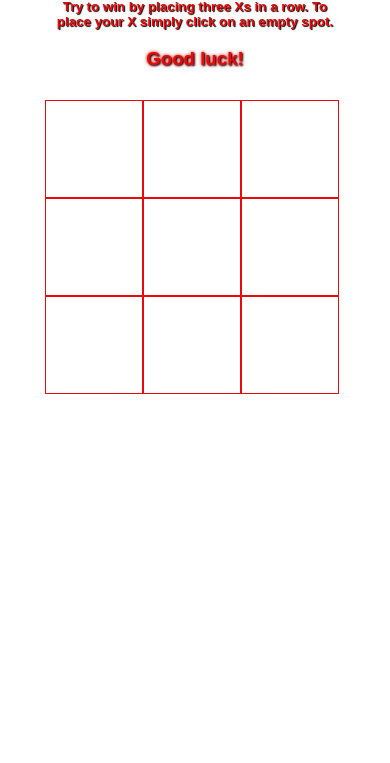
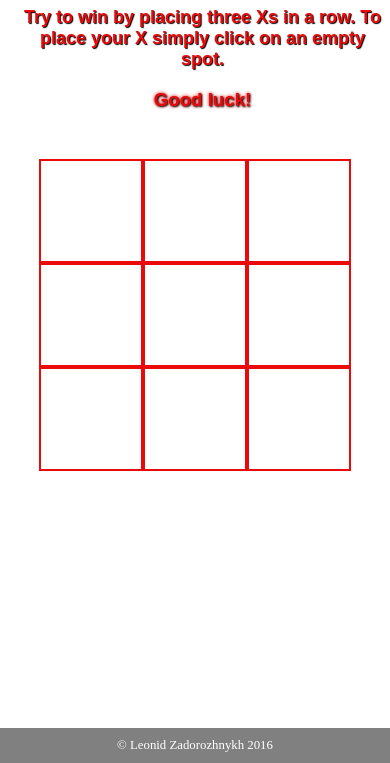
Before and after one commit to ProDoser/TicTacToe, a plain HTML site: page index.html in a window 390 px wide. Shown: the part 81-844 px from the top of the page. Drawn offline with Linux system fonts and the light colour scheme.

Commit message:
better responsiveness

```diff
--- a/index.html
+++ b/index.html
@@ -5,8 +5,9 @@
     <title>Tic-Tac-Toe</title>
     <link rel="stylesheet" type="text/css" href="tik-tak.css">
     <link rel="stylesheet" media="(max-width: 640px)" href="tic-tac-max-640px.css">
-    <link rel="stylesheet" media="(min-width: 640px)" href="tic-tac-min-640px.css">
+    <link rel="stylesheet" media="(min-width: 641px)" href="tic-tac-min-640px.css">
     <link rel="stylesheet" media="(max-height: 700px)" href="tic-tac-max-height-700px.css">
+    <link rel="stylesheet" media="(orientation: portrait)" href="portrait.css">
 </head>
 <body>
 <div class = "container">
@@ -15,6 +16,7 @@
         <p>Try to win by placing three Xs in a row. To place your X simply click on an empty spot.</p>
         <h3>Good luck!</h3>
     </div>
+    <div class="content">
         <div class="field">
             <div class="cell" id="0" onclick="move(0, 'player')"></div>
             <div class="cell" id="1" onclick="move(1, 'player')"></div>
@@ -28,6 +30,12 @@
         </div>
     </div>
 
+</div>
+
+<div id="footer">
+    &copy Leonid Zadorozhnykh 2016
+</div>
+
 <script src="tik_tak_game.js"></script>
 
 </body>
--- /dev/null
+++ b/portrait.css
@@ -0,0 +1,18 @@
+p{
+    font-size: large;
+}
+.description{
+    width: 100%;
+}
+.content{
+    width: 100%;
+}
+.field {
+    margin: 30px auto;
+    width: 80vw;
+    height: 80vw;
+
+}
+.cell {
+    border: 2px solid #EA0A0A;
+}
--- a/tic-tac-max-640px.css
+++ b/tic-tac-max-640px.css
@@ -1,18 +1,16 @@
-p{
-    font-size: smaller;
+.description{
+    width: 100%;
 }
-
+.content{
+    width: 100%;
+}
 .field {
-    margin: 30px auto;
-    width: 300px;
-    height: 300px;
+    margin: 20px auto;
+    width: 70vw;
+    height: 70vw;
 }
 .cell {
-    background-color: white;
     border: 1px solid #EA0A0A;
-    float: left;
-    width:32%;
-    height: 32%;
 }
 .cell:hover {
 
--- a/tic-tac-max-height-700px.css
+++ b/tic-tac-max-height-700px.css
@@ -1,18 +1,10 @@
-p{
-    font-size: smaller;
-}
-
 .field {
     margin: 10px auto;
-    width: 200px;
-    height: 200px;
+    width: 60vh;
+    height: 60vh;
 }
 .cell {
-    background-color: white;
     border: 1px solid #EA0A0A;
-    float: left;
-    width: 32%;
-    height: 32%;
 }
 .cell:hover {
 
--- a/tic-tac-min-640px.css
+++ b/tic-tac-min-640px.css
@@ -1,5 +1,13 @@
 .field {
-    margin: 50px auto;
-    width: 500px;
-    height: 500px;
+    width: 50vw;
+    height: 50vw;
+    max-width: 400px;
+    max-height: 400px;
 }
+.cell {
+    border: 2px solid #EA0A0A;
+}
+.cell:hover {
+
+    box-shadow:3px 3px 30px 7px #EE1B22 inset;
+}
--- a/tik-tak.css
+++ b/tik-tak.css
@@ -1,9 +1,16 @@
+* {
+    box-sizing: border-box;
+}
+
 .actions {
     text-align: center;
 }
 
 .container {
+    width: 100%;
     font-family: Arial, Helvetica, sans-serif;
+    margin: auto;
+
 }
 h1, h3{
     color: #EA0A0A;
@@ -16,23 +23,28 @@ p{
 }
 
 .description{
-    width: 80%;
-    margin-left: auto;
-    margin-right: auto;
+    float: left;
+    width: 30%;
     text-align: center;
+    padding-left: 15px;
+}
+.content{
+    float: left;
+    width: 70%;
+
 }
 .field {
     margin: 50px auto;
-    width: 500px;
-    height: 500px;
+    width: 400px;
+    height: 400px;
 }
 
 .cell {
     background-color: white;
     border: 3px solid #EA0A0A;
     float: left;
-    width:32%;
-    height: 32%;
+    width:33.33%;
+    height: 33.33%;
 }
 .cell:hover {
 
@@ -52,3 +64,14 @@ p{
 .player:hover{
     box-shadow: none;
 }
+#footer {
+    position: fixed;
+    left: 0;
+    bottom: 0;
+    padding: 10px;
+    background: #808080;
+    color: #fff;
+    width: 100%;
+    text-align:center;
+    font-size:0.8em;
+}
```
Lines whose indentation alone changed are shown as unchanged.
